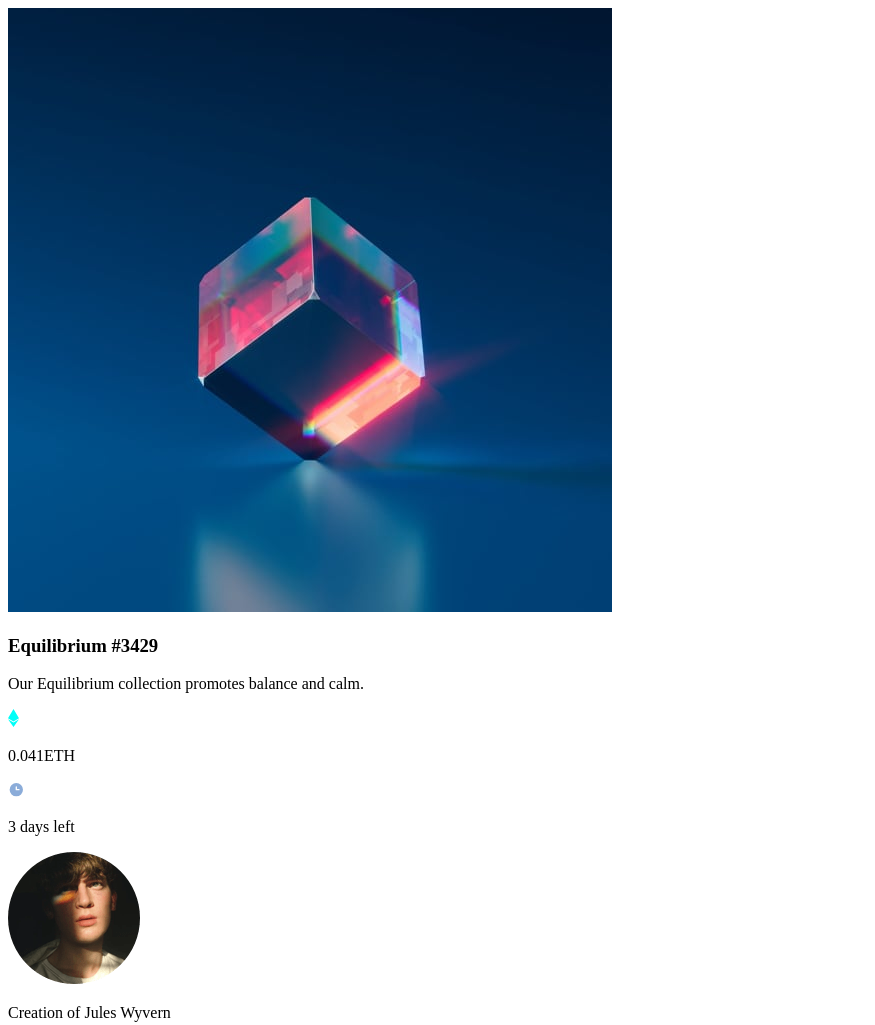
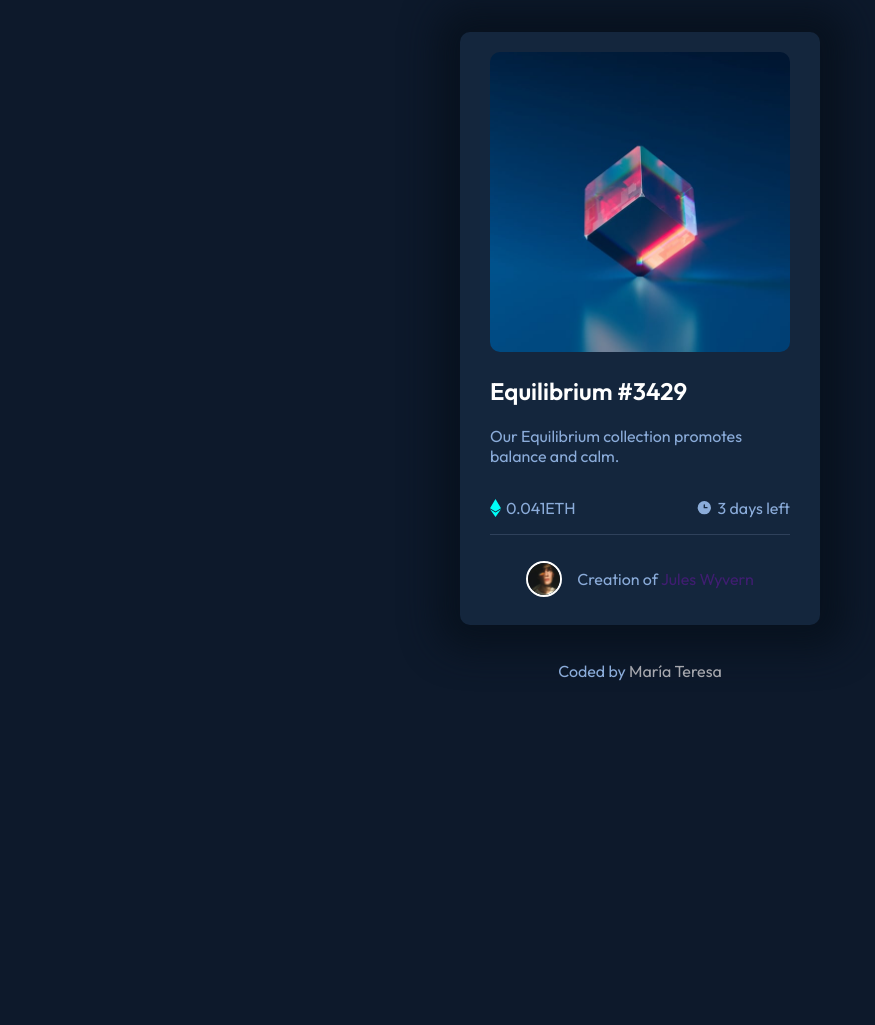
Before and after one commit to marite93/Preview-Card-Component, a plain HTML site: page index.html in a window 1280 px wide. Shown: the whole page, without its empty margins (0-875 px from the left). After the commit the page ends 800 px from the top, so only its background shows below. Drawn offline with Linux system fonts and the light colour scheme.

Commit message:
trabajo finalizado

```diff
--- a/index.html
+++ b/index.html
@@ -3,34 +3,42 @@
 <head>
     <meta charset="UTF-8">
     <meta name="viewport" content="width=device-width, initial-scale=1.0">
-    <link rel="stylesheet" src="/Preview-Card-Component/styles.css">
+    <link href="styles.css" rel="stylesheet" type="text/css" />
+    <link rel="preconnect" href="https://fonts.googleapis.com">
+    <link rel="preconnect" href="https://fonts.gstatic.com" crossorigin>
+    <link href="https://fonts.googleapis.com/css2?family=Outfit:wght@300;400;600&display=swap" rel="stylesheet">
     <title>Preview-Card-Component</title>
 </head>
 <body>
     <main>
-        <section class="card">
-            <img src="../Preview-Card-Component/Assets/image-equilibrium.jpg" alt="cubo de cristal">
+        <section class="card-img">
+            <img class="main-img" src="../Preview-Card-Component/Assets/image-equilibrium.jpg" alt="cubo de cristal">
+            <div class="overlay">
+                <img src="../Preview-Card-Component/Assets/icon-view.svg" alt="View icon">
+            </div>
+        </section>
         <section>
-                <h1>Equilibrium #3429</h1>
-                <p>Our Equilibrium collection promotes balance and calm.</p>
-                <section>
+            <h2 class="title">Equilibrium #3429</h2>
+            <p class="information">Our Equilibrium collection promotes balance and calm.</p>
+        </section>
+        <section class="pricing">
             <div class="icon-text">
-                        <img src="../Preview-Card-Component/Assets/icon-ethereum.svg" alt="icon-ethereum">
+                 <img class="etherium_icon" src="../Preview-Card-Component/Assets/icon-ethereum.svg" alt="icon-ethereum">
                  <p>0.041ETH</p>
             </div>
             <div class="icon-text">
-                        <img src="../Preview-Card-Component/Assets/icon-clock.svg" alt="">
-                        <p>3 days left</p>
+                <img class="icon-clock" src="../Preview-Card-Component/Assets/icon-clock.svg" alt="icon-clock">
+                <p class="time-left">3 days left</p>
                 </div>
         </section>
-                <div class="line">
-                </div>
-                <section>
-                    <img src="../Preview-Card-Component/Assets/image-avatar.png" alt="imagen perfil">
-                    <p>Creation of Jules Wyvern</p>
-                </section>
-            </section>
+            <hr>
+        <section class="creator">
+            <img class="profile-img" src="../Preview-Card-Component/Assets/image-avatar.png" alt="imagen perfil">
+            <p>Creation of <a class="another-color" href="" target="_blank">Jules Wyvern</a></p>
         </section>
     </main>
+    <footer>
+        <p>Coded by <a class="another-color" href="/" target="_blank">María Teresa</a></p>
+    </footer>
 </body>
 </html>
--- a/styles.css
+++ b/styles.css
@@ -1,3 +1,104 @@
-html,body {
-    background-color: blueviolet;
+html, body {
+    background-color: hsl(217, 54%, 11%);
+    font-family: 'Outfit', sans-serif;
+    display: flex;
+    flex-direction: column;
+    margin: 0;
+    padding: 1rem;
+    color: hsl(215, 51%, 70%);
+    display: flex;
+    flex-direction: column;
+    justify-content: center;
+    align-items: center;
 }
+
+main {
+    max-width: 300px;
+    box-shadow: 2px 0px 35px 25px rgba(8,18,31,1);
+    padding: 20px 30px;
+    border-radius: 10px;
+    background-color: hsl(214,50%,16%);
+    display: flex;
+    flex-direction: column;
+}
+
+.card-img {
+    width: 100%;
+    position: relative;
+}
+
+.main-img {
+    border-radius: 10px;
+    width: 100%;
+}
+
+.pricing {
+    display: flex;
+    justify-content: space-between
+}
+
+.icon-text{
+    display: flex;
+    justify-content: center;
+    align-items: center;
+    gap: 5px;
+}
+
+.title {
+    color: white;
+    cursor: pointer;
+}
+
+.profile-img {
+    height: 32px;
+    border: solid 2px white;
+    border-radius: 50%;
+    margin: 0 15px 0 0;
+}
+
+.creator {
+    display: flex;
+    justify-content: center;
+    align-items:center;
+}
+
+hr {
+    height: 1px;
+    border: none;
+    margin: 0 0 18px 0;
+    background-color: hsl(215, 32%, 27%);
+}
+
+a:link {
+    color: #f3efefab;
+    text-decoration: none;
+}
+
+a:hover, h2:hover {
+    color: hsl(178, 100%, 50%);
+    cursor: pointer;
+}
+
+.overlay {
+    position: absolute;
+    top: 0;
+    left: 0;
+    width: 100%;
+    height: 98%;
+    background-color: hsla(178, 100%, 50%, 0.267);
+    transition: opacity 1s ease;
+    opacity: 0;
+    border-radius: 10px;
+    display: flex;
+    justify-content: center;
+    align-items: center;
+    cursor: pointer;
+}
+
+.overlay:hover {
+    opacity: 1;
+}
+
+footer{
+    margin-top: 20px;
+}
```
Lines whose indentation alone changed are shown as unchanged.
